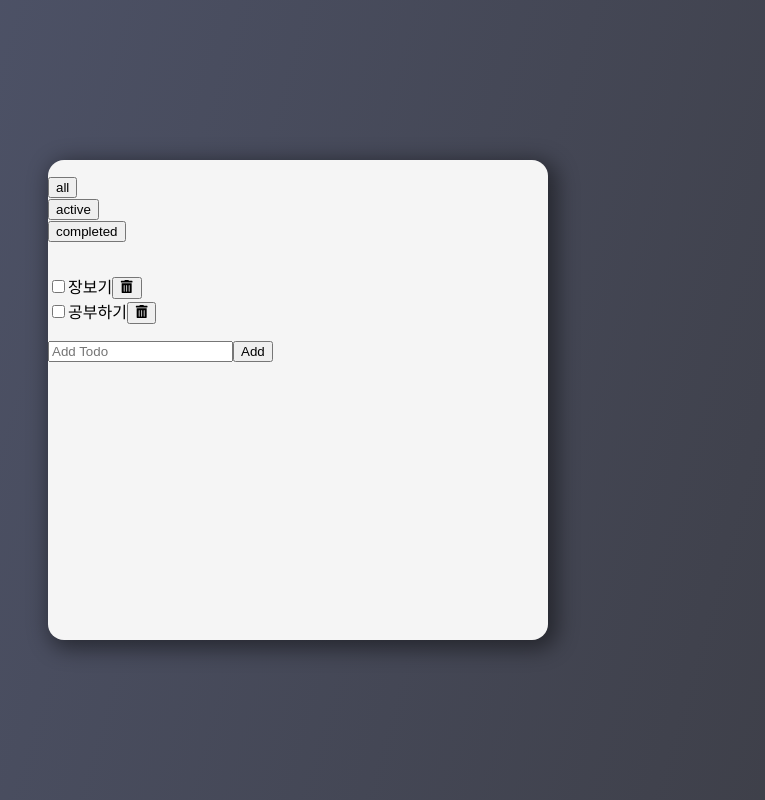
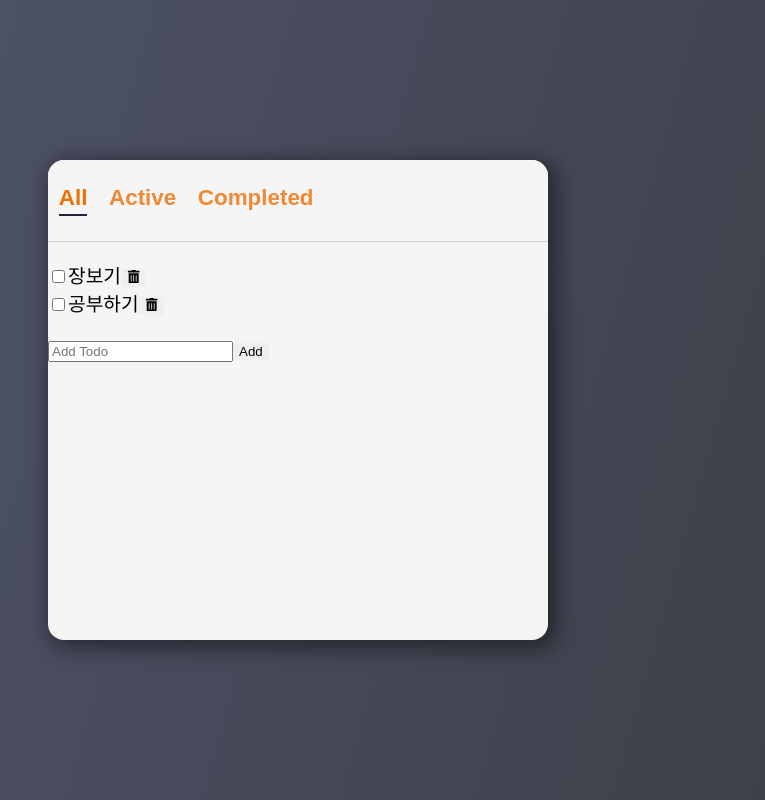
Before and after one commit to hheeju98/react-todo, a React (Create React App) app: page / in a window 1280 px wide. Shown: the whole page, without its empty margins (342-1107 px from the left). Built offline with nearby package versions, Linux system fonts and the light colour scheme.

Commit message:
헤더 스타일링

```diff
--- a/src/components/Header/Header.jsx
+++ b/src/components/Header/Header.jsx
@@ -1,12 +1,20 @@
 import React from "react";
+import styles from "./Header.module.css";
 
 export default function Header({ filters, filter, onFilterChange }) {
   return (
-    <header>
-      <ul>
+    <header className={styles.header}>
+      <ul className={styles.filters}>
         {filters.map((value, index) => (
           <li key={index}>
-            <button onClick={() => onFilterChange(value)}>{value}</button>
+            <button
+              className={`${styles.filter} ${
+                filter === value && styles.selected
+              }`}
+              onClick={() => onFilterChange(value)}
+            >
+              {value}
+            </button>
           </li>
         ))}
       </ul>
--- /dev/null
+++ b/src/components/Header/Header.module.css
@@ -0,0 +1,33 @@
+.header {
+  display: flex;
+  justify-content: space-between;
+  align-items: center;
+  background-color: var(--color-bg-dark);
+  border-bottom: 1px solid var(--color-grey);
+}
+
+.filters {
+  display: flex;
+}
+
+.filter {
+  font-size: 1.4rem;
+  margin: 0.3rem;
+  text-transform: capitalize;
+  background-color: transparent;
+  color: var(--color-accent);
+  opacity: 0.8;
+  font-weight: bold;
+}
+
+.filter:hover,
+.filter.selected {
+  opacity: 1;
+}
+
+.filter.selected::after {
+  content: "";
+  display: block;
+  margin-top: 0.2rem;
+  border: 1px solid var(--color-text);
+}
--- a/src/index.css
+++ b/src/index.css
@@ -18,6 +18,7 @@
   display: flex;
   justify-content: center;
   align-items: center;
+  font-size: 1.2rem;
   background: linear-gradient(
     106deg,
     rgba(81, 87, 111, 1) 0%,
@@ -31,6 +32,7 @@
   max-width: 500px;
   background-color: var(--color-bg-dark);
   border-radius: 1rem;
+  overflow: hidden;
   display: flex;
   flex-direction: column;
   -webkit-box-shadow: 5px 5px 21px 4px rgba(0, 0, 0, 0.45);
@@ -46,3 +48,8 @@
   list-style: none;
   padding-left: 0;
 }
+
+button {
+  outline: none;
+  border: none;
+}
```
